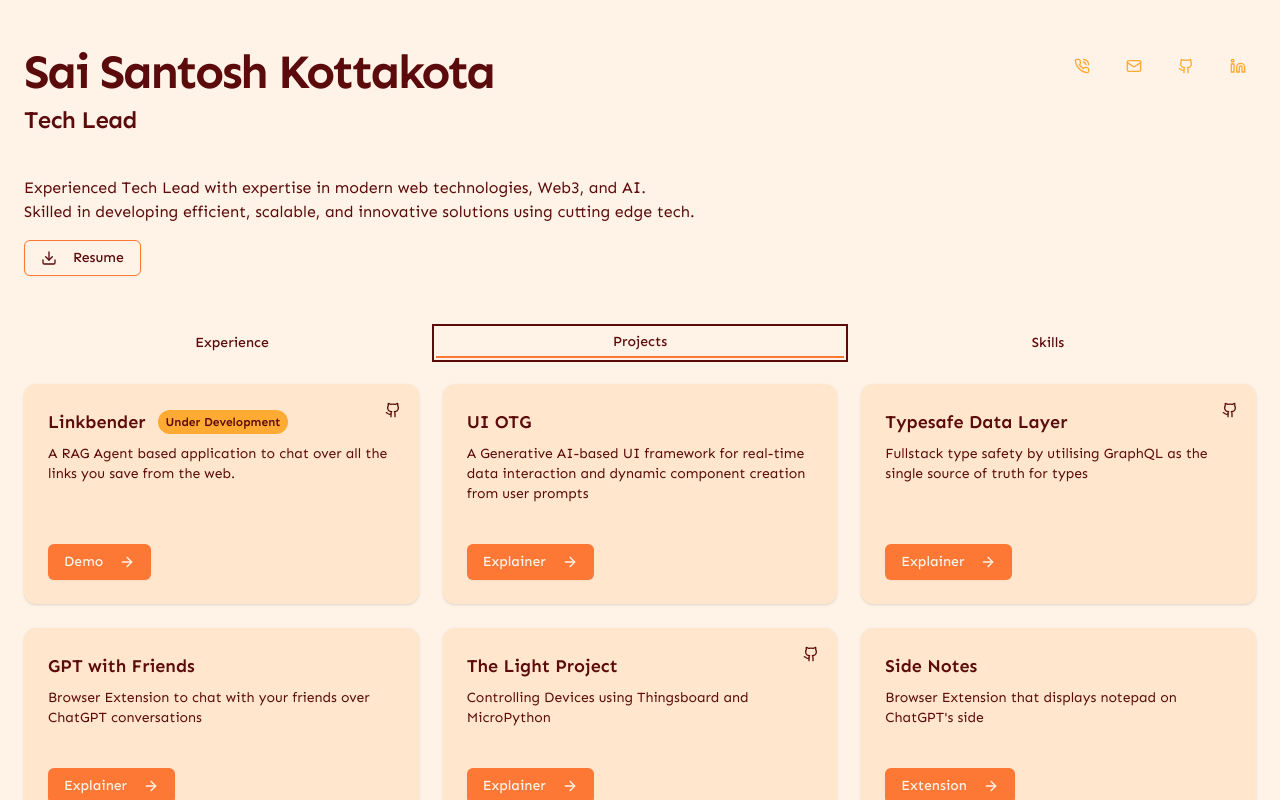
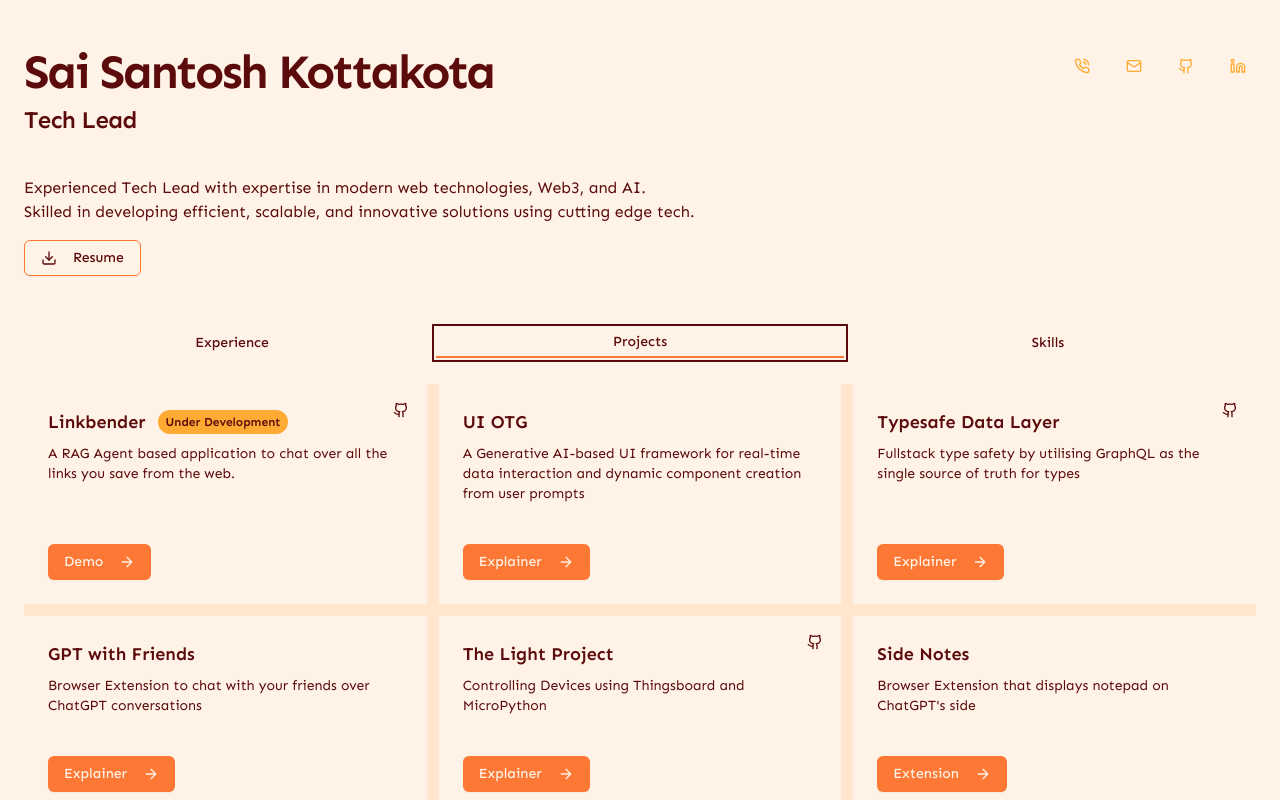
Before and after one commit to santosh898/profile, a Next.js app: page / in a window 1280 px wide. Both pictures are taken after a click on the tab "Projects". Shown: the top 800 px of the page. Built offline with nearby package versions, Linux system fonts and the light colour scheme.

Commit message:
invert colors for experience

```diff
--- a/src/components/Experience.tsx
+++ b/src/components/Experience.tsx
@@ -2,7 +2,7 @@ import { Card, CardContent } from "./ui/card";
 
 const Experience = () => {
   return (
-    <div className="space-y-6">
+    <div className="grid gap-4 max-sm:gap-3 grid-cols-2 max-sm:grid-cols-1 bg-card">
       {[
         {
           role: "Senior Software Engineer",
@@ -46,7 +46,7 @@ const Experience = () => {
           ],
         },
       ].map((job, index) => (
-        <Card key={index}>
+        <Card key={index} className="bg-background shadow-none rounded-none">
           <CardContent className="p-6">
             <h3 className="mb-1 text-lg font-semibold">{job.role}</h3>
             <p className="mb-2 text-sm">
--- a/src/components/Projects.tsx
+++ b/src/components/Projects.tsx
@@ -66,9 +66,12 @@ const projects = [
 
 const Projects = () => {
   return (
-    <div className="grid gap-6 md:grid-cols-2 lg:grid-cols-3">
+    <div className="grid gap-3 md:grid-cols-2 lg:grid-cols-3 bg-card border-card">
       {projects.map((project, index) => (
-        <Card key={index} className="flex flex-col">
+        <Card
+          key={index}
+          className="flex flex-col bg-background rounded-none shadow-none"
+        >
           <CardContent className="p-6 flex-1 relative">
             <div className="flex justify-start items-center gap-3 mb-2">
               <h3 className="text-lg font-semibold">{project.title}</h3>
```
